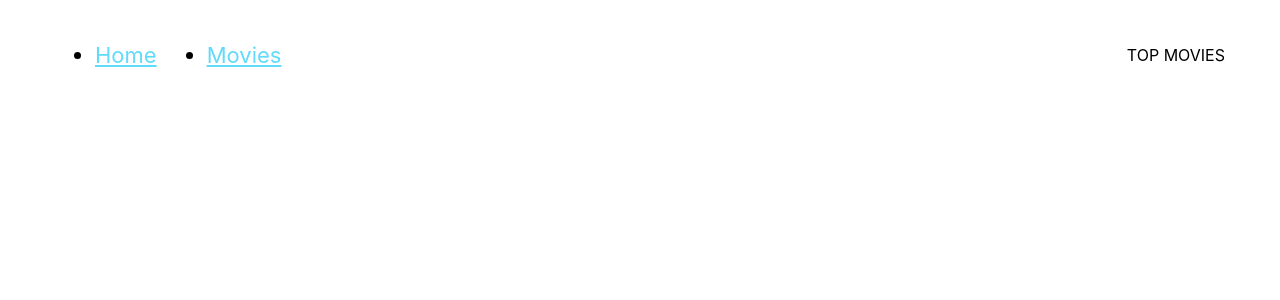
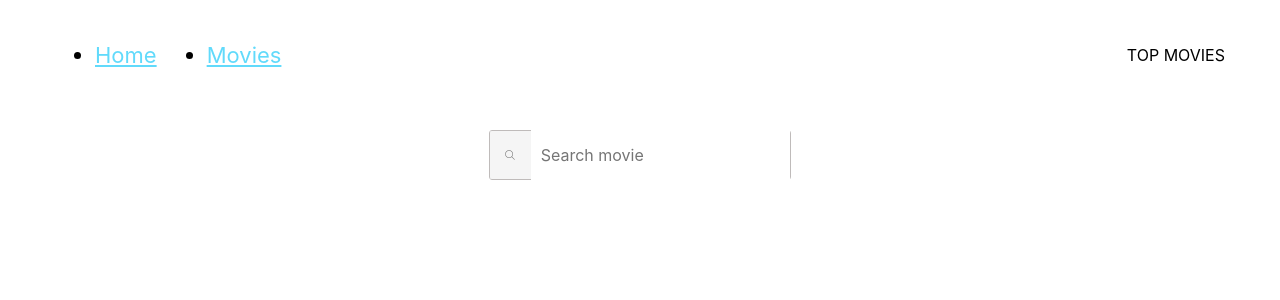
Before and after one commit to alex-tomashevska/hw-04-movies, a React (Create React App) app: page /movies in a window 1280 px wide. Shown: the top 300 px of the page. Built offline with nearby package versions, Linux system fonts and the light colour scheme; no server answers.

Commit message:
uncommented MoviesPage

```diff
--- a/src/App.js
+++ b/src/App.js
@@ -11,7 +11,7 @@ export const App = memo(() => {
       <Navigation />
       <Routes>
         <Route path="/" element={<HomePage />} />
-        {/*<Route path="/movies" element={<MoviesPage />} />*/}
+        <Route path="/movies" element={<MoviesPage />} />
         <Route path="/movies/:id" element={<MovieDetailsPage />} />
         <Route path="/movies/:id/cast" element={<Cast />} />
         <Route path="/movies/:id/reviews" element={<Review />} />
```
